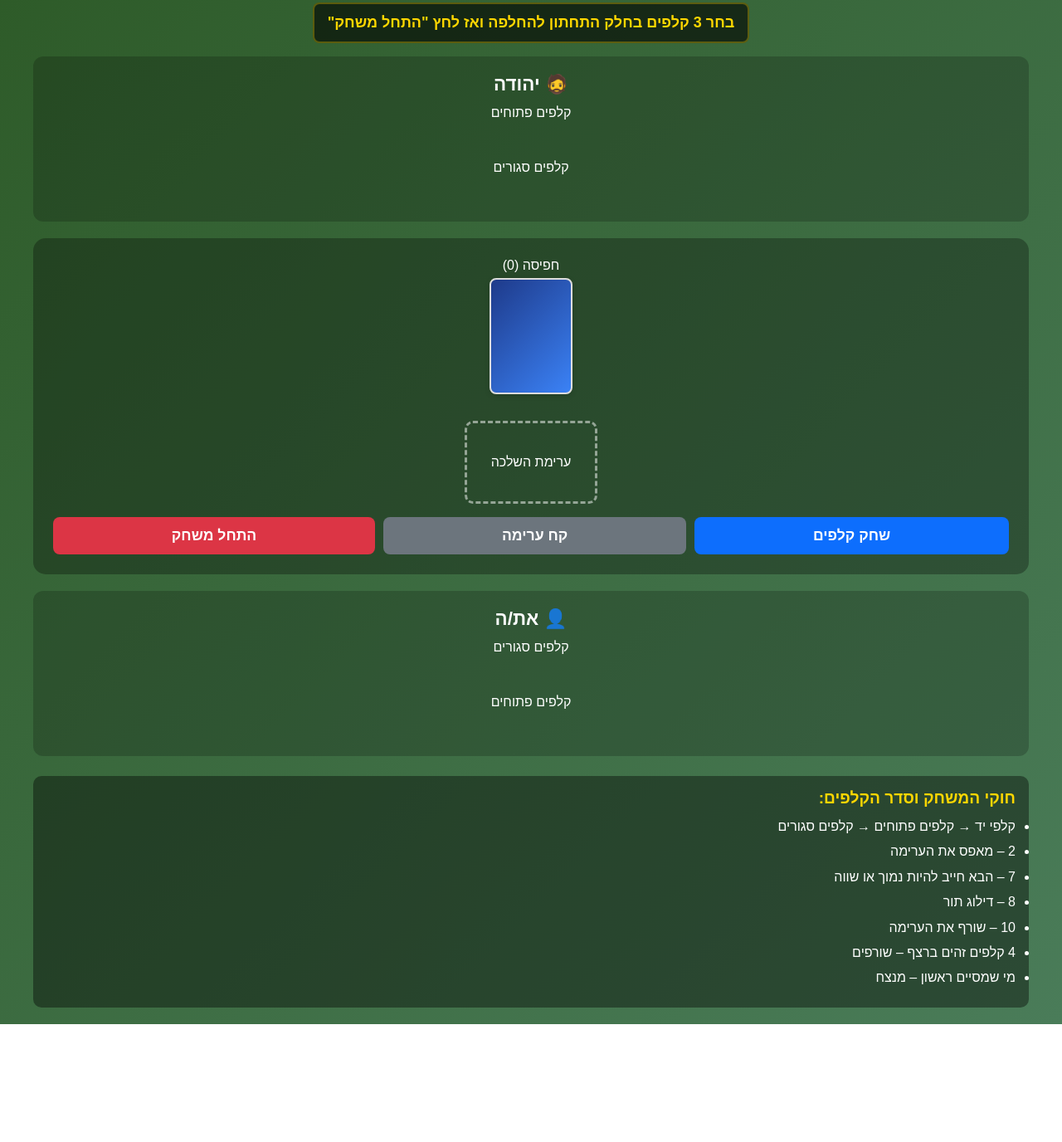
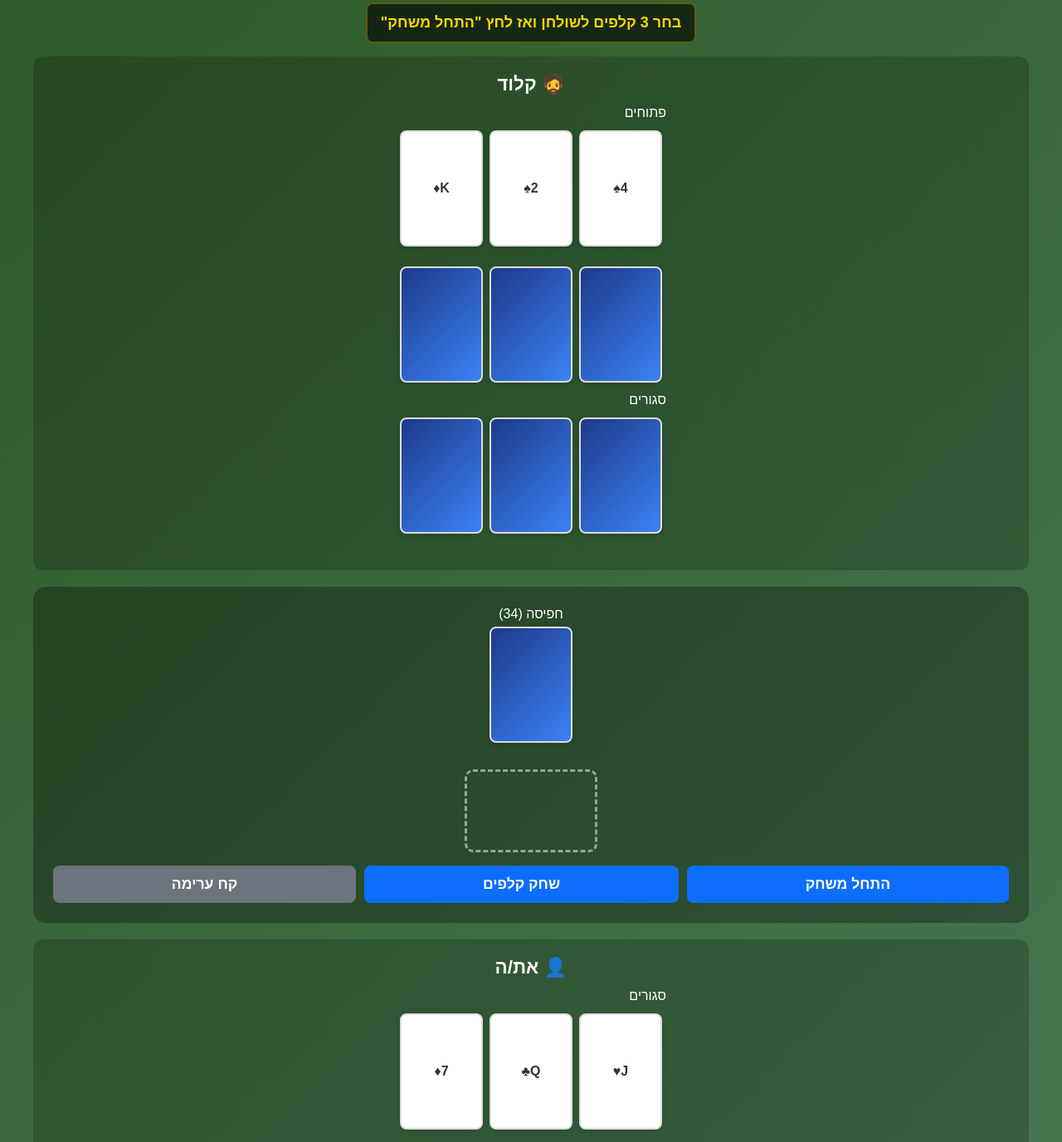
Before and after one commit to shpeter1/cardsy, a plain HTML site: page index.html in a window 1280 px wide. Shown: the part 94-1470 px from the top of the page at 83% size. Before the commit the page ends 1328 px from the top, so only its background shows below. Drawn offline with Linux system fonts and the light colour scheme.

Commit message:
Update index.html

```diff
--- a/index.html
+++ b/index.html
@@ -6,266 +6,127 @@
     <title>🃏 השיטהאד של יצחקי 🃏</title>
     <style>
         /* Reset בסיסי */
-        * {
-            margin: 0;
-            padding: 0;
-            box-sizing: border-box;
-            font-family: Arial, sans-serif;
-            -webkit-tap-highlight-color: transparent;
-        }
-        body {
-            background: linear-gradient(135deg, #2d5a27, #4a7c59);
-            min-height: 100vh;
-            color: white;
-            overflow-x: hidden;
-            padding: clamp(8px, 3vw, 20px);
-        }
-        .game-container {
-            max-width: 1200px;
-            margin: 0 auto;
-            width: 100%;
-        }
-
-        /* כותרת ראשית */
-        .game-title {
-            text-align: center;
-            font-size: clamp(1.5rem, 6vw, 2.8rem);
-            margin-bottom: clamp(12px, 4vw, 24px);
-            text-shadow: 2px 2px 4px rgba(0,0,0,0.5);
-            padding: 0 10px;
-        }
-
-        /* סטטוס המשחק */
-        .game-info {
-            text-align: center;
-        }
-        .status {
-            display: inline-block;
-            background: rgba(0,0,0,0.6);
-            color: #ffd700;
-            padding: clamp(8px,2vw,12px) clamp(12px,4vw,16px);
-            border-radius: 8px;
-            border: 2px solid rgba(255,215,0,0.3);
-            font-size: clamp(14px,3vw,18px);
-            font-weight: bold;
-            margin-bottom: clamp(12px,4vw,16px);
-            word-wrap: break-word;
-        }
-
-        /* מבנה המשחק */
-        .game-area {
-            display: grid;
-            grid-template-rows: auto 1fr auto;
-            gap: clamp(12px,3vw,20px);
-            min-height: 60vh;
-        }
-        .opponent-area, .player-area {
-            background: rgba(0,0,0,0.2);
-            padding: clamp(12px,3vw,20px);
-            border-radius: 12px;
-        }
-        .opponent-area h3, .player-area h3 {
-            font-size: clamp(1rem,4vw,1.4rem);
-            text-align: center;
-            margin-bottom: clamp(8px,2vw,12px);
-        }
-        .table-cards {
-            display: flex;
-            gap: clamp(6px,2vw,10px);
-            justify-content: center;
-            flex-wrap: wrap;
-            margin: clamp(8px,2vw,12px) 0;
-        }
-        .table-card-set > div:first-child {
-            font-size: clamp(0.8rem,3vw,1rem);
-            margin-bottom: clamp(4px,1vw,6px);
-        }
-
-        /* אזור אמצעי */
-        .center-area {
-            background: rgba(0,0,0,0.3);
-            padding: clamp(16px,4vw,24px);
-            border-radius: 15px;
-            text-align: center;
-            display: flex;
-            flex-direction: column;
-            align-items: center;
-            justify-content: center;
-        }
-        .deck {
-            display: flex;
-            flex-direction: column;
-            align-items: center;
-            margin-bottom: clamp(12px,3vw,16px);
-        }
-        .deck > div:first-child {
-            font-size: clamp(0.9rem,3vw,1rem);
-            margin-bottom: clamp(4px,1vw,6px);
-        }
-        .pile {
-            border: 3px dashed rgba(255,255,255,0.5);
-            border-radius: 10px;
-            min-height: clamp(60px,15vw,100px);
-            width: 100%;
-            max-width: 160px;
-            display: flex;
-            align-items: center;
-            justify-content: center;
-            margin: clamp(12px,3vw,16px) 0;
-        }
-
-        /* כפתורים */
-        .buttons {
-            display: flex;
-            flex-wrap: wrap;
-            gap: clamp(6px,2vw,10px);
-            justify-content: center;
-            width: 100%;
-        }
-        .btn {
-            flex: 1 1 auto;
-            min-width: clamp(80px,25vw,140px);
-            padding: clamp(10px,3vw,12px) clamp(16px,4vw,20px);
-            font-size: clamp(0.9rem,3vw,1.1rem);
-            font-weight: bold;
-            border: none;
-            border-radius: 8px;
-            cursor: pointer;
-            transition: transform 0.2s ease, box-shadow 0.2s ease;
-            touch-action: manipulation;
-            user-select: none;
-        }
-        .btn:active { transform: scale(0.95); }
-        .btn-primary { background: #0d6efd; color: #fff; }
-        .btn-secondary { background: #6c757d; color: #fff; }
-        .btn-danger { background: #dc3545; color: #fff; }
-
-        /* קלפים */
-        .cards-container {
-            display: flex;
-            flex-wrap: wrap;
-            gap: clamp(4px,1.5vw,8px);
-            justify-content: center;
-            margin: clamp(8px,2vw,12px) 0;
-            max-width: 100%;
-            padding: 0 5px;
-        }
-        .card {
-            width: clamp(60px,18vw,100px);
-            height: clamp(85px,25vw,140px);
-            background: #fff;
-            border: 2px solid #ddd;
-            border-radius: 8px;
-            position: relative;
-            display: flex;
-            align-items: center;
-            justify-content: center;
-            font-weight: bold;
-            color: #333;
-            cursor: pointer;
-            box-shadow: 0 2px 6px rgba(0,0,0,0.15);
-            transition: transform 0.2s ease, box-shadow 0.2s ease;
-            touch-action: manipulation;
-        }
-        @media (hover:hover) { .card:hover { transform: translateY(-3px); box-shadow: 0 5px 15px rgba(0,0,0,0.3); } }
-        .card:active { transform: scale(0.97); }
-        .card.selected {
-            background: #fff3cd;
-            border-color: #ffc107;
-            transform: translateY(-5px);
-            box-shadow: 0 4px 12px rgba(255,193,7,0.5);
-        }
-        .card-back {
-            background: linear-gradient(135deg, #1e3a8a, #3b82f6);
-            cursor: default;
-        }
-
-        /* כללי המשחק */
-        .rules {
-            background: rgba(0,0,0,0.4);
-            padding: clamp(12px,3vw,16px);
-            border-radius: 10px;
-            margin-top: clamp(16px,4vw,24px);
-        }
-        .rules h3 {
-            color: #ffd700;
-            font-size: clamp(1rem,3vw,1.2rem);
-            margin-bottom: clamp(8px,2vw,12px);
-        }
-        .rules li {
-            font-size: clamp(0.9rem,3vw,1rem);
-            margin: clamp(6px,2vw,8px) 0;
-            line-height: 1.4;
-        }
+        * { margin:0; padding:0; box-sizing:border-box; font-family:Arial,sans-serif; -webkit-tap-highlight-color:transparent; }
+        body { background:linear-gradient(135deg,#2d5a27,#4a7c59); min-height:100vh; color:white; overflow-x:hidden; padding:clamp(8px,3vw,20px); }
+        .game-container { max-width:1200px; margin:0 auto; width:100%; }
+        .game-title { text-align:center; font-size:clamp(1.5rem,6vw,2.8rem); margin-bottom:clamp(12px,4vw,24px); text-shadow:2px 2px 4px rgba(0,0,0,0.5); padding:0 10px; }
+        .status { display:inline-block; background:rgba(0,0,0,0.6); color:#ffd700; padding:clamp(8px,2vw,12px) clamp(12px,4vw,16px); border-radius:8px; border:2px solid rgba(255,215,0,0.3); font-size:clamp(14px,3vw,18px); font-weight:bold; margin-bottom:clamp(12px,4vw,16px); word-wrap:break-word; }
+        .game-info{text-align:center;}
+        .game-area { display:grid; grid-template-rows:auto 1fr auto; gap:clamp(12px,3vw,20px); min-height:60vh; }
+        .opponent-area,.player-area { background:rgba(0,0,0,0.2); padding:clamp(12px,3vw,20px); border-radius:12px; }
+        .opponent-area h3,.player-area h3 { font-size:clamp(1rem,4vw,1.4rem); text-align:center; margin-bottom:clamp(8px,2vw,12px); }
+        .table-cards { display:flex; gap:clamp(6px,2vw,10px); justify-content:center; flex-wrap:wrap; margin:clamp(8px,2vw,12px) 0; }
+        .table-card-set > div:first-child { font-size:clamp(0.8rem,3vw,1rem); margin-bottom:clamp(4px,1vw,6px); }
+        .center-area { background:rgba(0,0,0,0.3); padding:clamp(16px,4vw,24px); border-radius:15px; text-align:center; display:flex; flex-direction:column; align-items:center; justify-content:center; }
+        .deck { display:flex; flex-direction:column; align-items:center; margin-bottom:clamp(12px,3vw,16px); }
+        .deck > div:first-child { font-size:clamp(0.9rem,3vw,1rem); margin-bottom:clamp(4px,1vw,6px); }
+        .pile { border:3px dashed rgba(255,255,255,0.5); border-radius:10px; min-height:clamp(60px,15vw,100px); width:100%; max-width:160px; display:flex; align-items:center; justify-content:center; margin:clamp(12px,3vw,16px) 0; }
+        .buttons { display:flex; flex-wrap:wrap; gap:clamp(6px,2vw,10px); justify-content:center; width:100%; }
+        .btn { flex:1 1 auto; min-width:clamp(80px,25vw,140px); padding:clamp(10px,3vw,12px) clamp(16px,4vw,20px); font-size:clamp(0.9rem,3vw,1.1rem); font-weight:bold; border:none; border-radius:8px; cursor:pointer; transition:transform 0.2s ease,box-shadow 0.2s ease; touch-action:manipulation; user-select:none; }
+        .btn:active{transform:scale(0.95);} .btn-primary{background:#0d6efd;color:#fff;} .btn-secondary{background:#6c757d;color:#fff;} .btn-danger{background:#dc3545;color:#fff;}
+        .cards-container{display:flex;flex-wrap:wrap;gap:clamp(4px,1.5vw,8px);justify-content:center;margin:clamp(8px,2vw,12px) 0;max-width:100%;padding:0 5px;}
+        .card{width:clamp(60px,18vw,100px);height:clamp(85px,25vw,140px);background:#fff;border:2px solid #ddd;border-radius:8px;position:relative;display:flex;align-items:center;justify-content:center;font-weight:bold;color:#333;cursor:pointer;box-shadow:0 2px 6px rgba(0,0,0,0.15);transition:transform 0.2s ease,box-shadow 0.2s ease;touch-action:manipulation;}
+        @media(hover:hover){.card:hover{transform:translateY(-3px);box-shadow:0 5px 15px rgba(0,0,0,0.3);}} .card:active{transform:scale(0.97);}
+        .card.selected{background:#fff3cd;border-color:#ffc107;transform:translateY(-5px);box-shadow:0 4px 12px rgba(255,193,7,0.5);} .card-back{background:linear-gradient(135deg,#1e3a8a,#3b82f6);cursor:default;}
+        .rules{background:rgba(0,0,0,0.4);padding:clamp(12px,3vw,16px);border-radius:10px;margin-top:clamp(16px,4vw,24px);}
+        .rules h3{color:#ffd700;font-size:clamp(1rem,3vw,1.2rem);margin-bottom:clamp(8px,2vw,12px);} .rules li{font-size:clamp(0.9rem,3vw,1rem);margin:clamp(6px,2vw,8px) 0;line-height:1.4;}
     </style>
 </head>
 <body>
     <div class="game-container">
         <h1 class="game-title">🃏 השיטהאד של יצחקי 🃏</h1>
-        <div class="game-info">
-            <div class="status" id="gameStatus">
-                בחר 3 קלפים בחלק התחתון להחלפה ואז לחץ "התחל משחק"
+        <div class="game-info"><div class="status" id="gameStatus">בחר 3 קלפים לשולחן ואז לחץ "התחל משחק"</div></div>
+        <div class="game-area">
+            <div class="opponent-area"><h3>🧔 קלוד</h3>
+                <div class="table-cards"><div class="table-card-set"><div>פתוחים</div><div class="cards-container" id="opponentOpen"></div></div></div>
+                <div class="cards-container" id="opponentHand"></div>
+                <div class="table-cards"><div class="table-card-set"><div>סגורים</div><div class="cards-container" id="opponentClosed"></div></div></div>
+            </div>
+            <div class="center-area">
+                <div class="deck"><div>חפיסה (<span id="deckCount">0</span>)</div><div class="card card-back" id="deck"></div></div>
+                <div class="pile" id="pile"><div>ערימת השלכה</div></div>
+                <div class="buttons">
+                    <button class="btn btn-primary" id="startBtn">התחל משחק</button>
+                    <button class="btn btn-primary" id="playBtn">שחק קלפים</button>
+                    <button class="btn btn-secondary" id="takeBtn">קח ערימה</button>
+                </div>
+            </div>
+            <div class="player-area"><h3>👤 את/ה</h3>
+                <div class="table-cards"><div class="table-card-set"><div>סגורים</div><div class="cards-container" id="playerClosed"></div></div></div>
+                <div class="cards-container" id="playerHand"></div>
+                <div class="table-cards"><div class="table-card-set"><div>פתוחים</div><div class="cards-container" id="playerOpen"></div></div></div>
             </div>
         </div>
-        <div class="game-area">
-            <!-- אזור היריב -->
-            <div class="opponent-area">
-                <h3>🧔 יהודה</h3>
-                <div class="table-cards">
-                    <div class="table-card-set">
-                        <div>קלפים פתוחים</div>
-                        <div class="cards-container" id="opponentOpen"></div>
-                    </div>
-                </div>
-                <div class="cards-container" id="opponentHand"></div>
-                <div class="table-cards">
-                    <div class="table-card-set">
-                        <div>קלפים סגורים</div>
-                        <div class="cards-container" id="opponentClosed"></div>
-                    </div>
-                </div>
-            </div>
-            <!-- אזור אמצעי -->
-            <div class="center-area">
-                <div class="deck">
-                    <div>חפיסה (<span id="deckCount">0</span>)</div>
-                    <div class="card card-back" id="deck"></div>
-                </div>
-                <div class="pile" id="pile"><div>ערימת השלכה</div></div>
-                <div class="buttons">
-                    <button class="btn btn-primary" id="playBtn" onclick="playSelectedCards()">שחק קלפים</button>
-                    <button class="btn btn-secondary" id="takeBtn" onclick="takePile()">קח ערימה</button>
-                    <button class="btn btn-danger" id="startBtn" onclick="startGame()">התחל משחק</button>
-                </div>
-            </div>
-            <!-- אזור השחקן -->
-            <div class="player-area">
-                <h3>👤 את/ה</h3>
-                <div class="table-cards">
-                    <div class="table-card-set">
-                        <div>קלפים סגורים</div>
-                        <div class="cards-container" id="playerClosed"></div>
-                    </div>
-                </div>
-                <div class="cards-container" id="playerHand"></div>
-                <div class="table-cards">
-                    <div class="table-card-set">
-                        <div>קלפים פתוחים</div>
-                        <div class="cards-container" id="playerOpen"></div>
-                    </div>
-                </div>
-            </div>
-        </div>
-        <div class="rules">
-            <h3>חוקי המשחק וסדר הקלפים:</h3>
-            <ul>
-                <li>קלפי יד → קלפים פתוחים → קלפים סגורים</li>
-                <li>2 – מאפס את הערימה</li>
-                <li>7 – הבא חייב להיות נמוך או שווה</li>
-                <li>8 – דילוג תור</li>
-                <li>10 – שורף את הערימה</li>
-                <li>4 קלפים זהים ברצף – שורפים</li>
-                <li>מי שמסיים ראשון – מנצח</li>
-            </ul>
-        </div>
+    <div class="rules"><h3>חוקי המשחק:</h3><ul><li>2–איפוס</li><li>7–נמוך/שווה</li><li>8–דילוג</li><li>10–שורף</li><li>4 ברצף–שורף</li></ul></div>
     </div>
+    <script>
+        class ShitheadGame {
+            constructor() {
+                this.suits=['♠','♥','♦','♣']; this.values=['3','4','5','6','7','8','9','10','J','Q','K','A','2'];
+                this.deck=[]; this.pile=[]; this.selectedCards=[]; this.playerHand=[]; this.playerOpen=[]; this.playerClosed=[];
+                this.opponentHand=[]; this.opponentOpen=[]; this.opponentClosed=[]; this.currentPlayer='player'; this.gamePhase='setup';
+                this.initializeDeck(); this.deal(); this.render(); this.attachEvents();
+            }
+            initializeDeck(){this.deck=[];for(let s of this.suits)for(let v of this.values)this.deck.push({suit:s,value:v,isRed:(s==='♥'||s==='♦')}); this.shuffle();}
+            shuffle(){for(let i=this.deck.length-1;i>0;i--){let j=Math.floor(Math.random()*(i+1));[this.deck[i],this.deck[j]]=[this.deck[j],this.deck[i]]}}
+            deal(){for(let i=0;i<3;i++){this.playerClosed.push(this.deck.pop()); this.opponentClosed.push(this.deck.pop());}
+                for(let i=0;i<3;i++){this.playerOpen.push(this.deck.pop()); this.opponentOpen.push(this.deck.pop());}
+                for(let i=0;i<3;i++){this.playerHand.push(this.deck.pop()); this.opponentHand.push(this.deck.pop());}}
+            attachEvents(){
+                document.getElementById('startBtn').addEventListener('click',()=>{this.gamePhase='playing'; this.updateStatus();});
+                document.getElementById('playBtn').addEventListener('click',()=>this.playerPlay());
+                document.getElementById('takeBtn').addEventListener('click',()=>this.playerTake());
+            }
+            cardVal(c){return{'3':3,'4':4,'5':5,'6':6,'7':7,'8':8,'9':9,'10':10,'J':11,'Q':12,'K':13,'A':14,'2':15}[c.value]}
+            canPlay(c){
+                if(!this.pile.length) return true;
+                const top=this.pile[this.pile.length-1];
+                if(c.value==='2'||c.value==='10'||top.value==='2') return true;
+                if(top.value==='7') return this.cardVal(c)<=7;
+                return this.cardVal(c)>=this.cardVal(top);
+            }
+            shouldBurn(){
+                if(!this.pile.length) return false;
+                const top=this.pile[this.pile.length-1];
+                if(top.value==='10') return true;
+                if(this.pile.length>=4){
+                    const lst=this.pile.slice(-4); if(lst.every(x=>x.value===lst[0].value)) return true;
+                }
+                return false;
+            }
+            render(){
+                ['playerHand','playerOpen','playerClosed','opponentHand','opponentOpen','opponentClosed'].forEach(id=>{
+                    const cont=document.getElementById(id); cont.innerHTML='';
+                    this[this.mapIdToArray(id)].forEach((c,i)=>{const d=document.createElement('div'); d.className='card'+((id==='opponentHand'||id==='opponentClosed')?' card-back':''); d.textContent=d.classList.contains('card-back')?'':' '+c.value+c.suit;
+                        d.addEventListener('click',()=>this.selectCard(id,i)); cont.appendChild(d);});
+                });
+                document.getElementById('deckCount').textContent=this.deck.length;
+                document.getElementById('gameStatus').textContent=(this.gamePhase==='setup')?'בחר 3 קלפים לשולחן ואז לחץ "התחל משחק"':(this.currentPlayer==='player'?'התורך':'קלוד משחק...');
+                const pileEl=document.getElementById('pile'); pileEl.innerHTML=''; if(this.pile.length){const c=this.pile[this.pile.length-1]; const d=document.createElement('div'); d.className='card'; d.textContent=' '+c.value+c.suit; pileEl.appendChild(d);}
+            }
+            mapIdToArray(id){
+                return id.charAt(0)==='p'? id.replace(/^(player|opponent)/,'$1') : id;
+            }
+            selectCard(id,i){
+                if(this.currentPlayer!=='player'||this.gamePhase==='setup') return;
+                const arr=this[id]; if(this.canPlay(arr[i])){ this.pile.push(arr.splice(i,1)[0]); this.postPlay(); } else { this.playerHand.push(...this.pile); this.pile=[]; this.postPlay(); }
+            }
+            playerPlay(){ this.postPlay(); }
+            playerTake(){ this.playerHand.push(...this.pile); this.pile=[]; this.switchTurn(); }
+            postPlay(){
+                if(this.shouldBurn()){ this.pile=[]; }
+                this.fillHand(); this.switchTurn(); this.render();
+            }
+            switchTurn(){ this.currentPlayer=this.currentPlayer==='player'?'opponent':'player'; this.render(); if(this.currentPlayer==='opponent') setTimeout(()=>this.opponentMove(),500);}
+            opponentMove(){
+                const avail=this.opponentHand.length?this.opponentHand:(this.opponentOpen.length?this.opponentOpen:this.opponentClosed);
+                const playable=avail.filter(c=>this.canPlay(c)); if(!playable.length){ this.opponentHand.push(...this.pile); this.pile=[]; return this.switchTurn();}
+                const card=playable.reduce((a,b)=>this.cardVal(a)<this.cardVal(b)?a:b);
+                avail.splice(avail.indexOf(card),1); this.pile.push(card); this.postPlay();
+            }
+            fillHand(){while(this.playerHand.length<3&&this.deck.length) this.playerHand.push(this.deck.pop());}
+        }
+        window.addEventListener('load',()=>new ShitheadGame());
+    </script>
+</body>
+</html>
```
